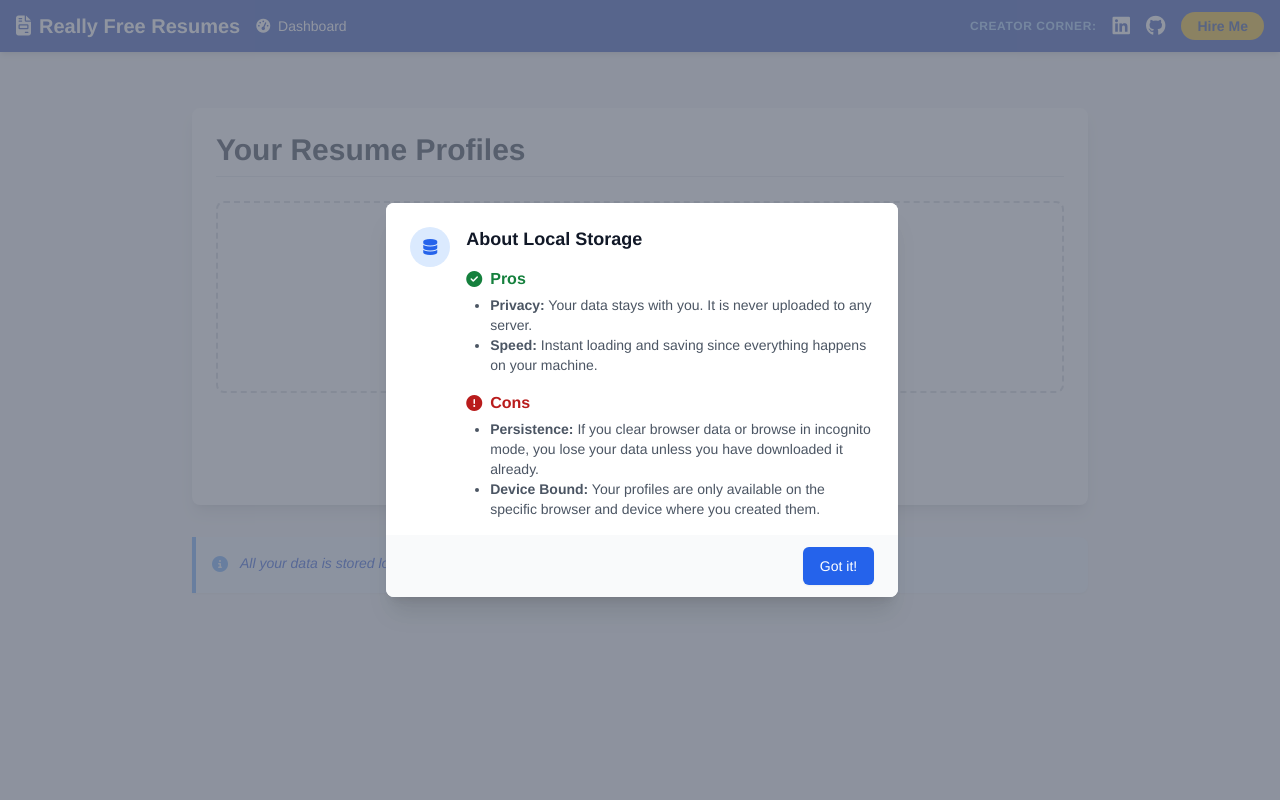
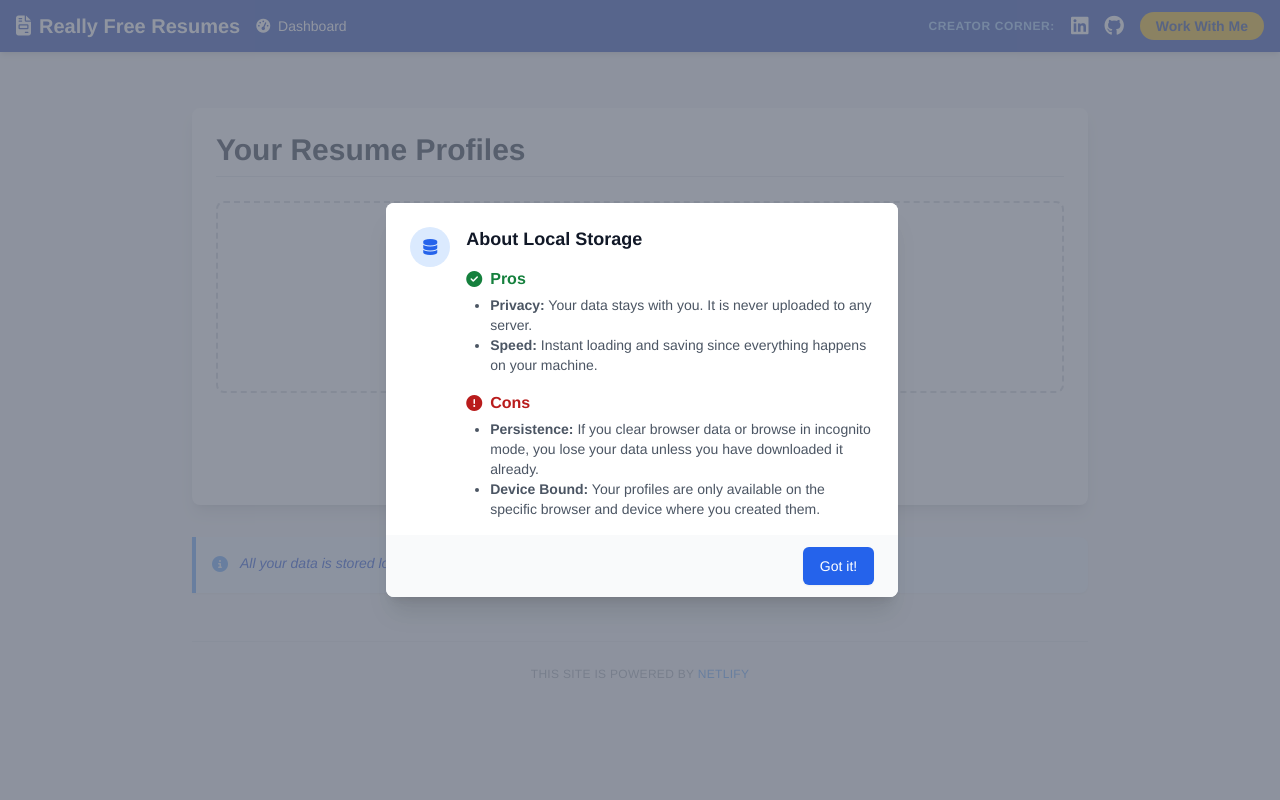
Before and after one commit to jawacompu10/simple_web_resume, a FastAPI app: page / in a window 1280 px wide. Run offline with FastAPI, Linux system fonts and the light colour scheme; some web fonts are replaced.

Commit message:
docs: add Netlify compliance footer and update Work With Me button

```diff
--- a/templates/base.html
+++ b/templates/base.html
@@ -45,7 +45,7 @@
                     <i class="fa-brands fa-github text-xl"></i>
                 </a>
                 <button @click="showContactModal = true" class="bg-yellow-500 hover:bg-yellow-400 text-blue-900 font-bold py-1 px-4 rounded-full transition-all transform hover:scale-105 text-sm">
-                    Hire Me
+                    Work With Me
                 </button>
             </div>
         </div>
--- a/templates/dashboard.html
+++ b/templates/dashboard.html
@@ -93,6 +93,13 @@
 
         {% include 'partials/storage_info_modal.html' %}
     </div>
+
+    <!-- Compliance Footer -->
+    <footer class="mt-12 py-6 text-center border-t border-gray-200">
+        <p class="text-xs text-gray-400 font-medium tracking-wide uppercase">
+            This site is powered by <a href="https://www.netlify.com" target="_blank" class="text-blue-400 hover:text-blue-600 transition-colors">Netlify</a>
+        </p>
+    </footer>
 </div>
 {% endblock %}
 
--- a/templates/partials/contact_modal.html
+++ b/templates/partials/contact_modal.html
@@ -25,6 +25,8 @@
              x-transition:leave-start="opacity-100 translate-y-0 sm:scale-100"
              x-transition:leave-end="opacity-0 translate-y-4 sm:translate-y-0 sm:scale-95"
              class="inline-block align-bottom bg-white rounded-lg text-left overflow-hidden shadow-xl transform transition-all sm:my-8 sm:align-middle sm:max-w-lg sm:w-full">
+
+            <form action="https://formspree.io/f/xgonklyn" method="POST">
                 <div class="bg-white px-4 pt-5 pb-4 sm:p-6 sm:pb-4">
                     <div class="sm:flex sm:items-start">
                         <div class="mx-auto flex-shrink-0 flex items-center justify-center h-12 w-12 rounded-full bg-blue-100 sm:mx-0 sm:h-10 sm:w-10">
@@ -36,29 +38,30 @@
                             </h3>
                             <div class="mt-4 space-y-4">
                                 <div>
-                                <label for="name" class="block text-sm font-medium text-gray-700">Name</label>
-                                <input type="text" name="name" id="name" class="mt-1 block w-full border border-gray-300 rounded-md shadow-sm py-2 px-3 focus:outline-none focus:ring-blue-500 focus:border-blue-500 sm:text-sm">
+                                    <label for="contact-name" class="block text-sm font-medium text-gray-700">Name</label>
+                                    <input type="text" name="name" id="contact-name" required class="mt-1 block w-full border border-gray-300 rounded-md shadow-sm py-2 px-3 focus:outline-none focus:ring-blue-500 focus:border-blue-500 sm:text-sm">
                                 </div>
                                 <div>
-                                <label for="email" class="block text-sm font-medium text-gray-700">Email</label>
-                                <input type="email" name="email" id="email" class="mt-1 block w-full border border-gray-300 rounded-md shadow-sm py-2 px-3 focus:outline-none focus:ring-blue-500 focus:border-blue-500 sm:text-sm">
+                                    <label for="contact-email" class="block text-sm font-medium text-gray-700">Email</label>
+                                    <input type="email" name="email" id="contact-email" required class="mt-1 block w-full border border-gray-300 rounded-md shadow-sm py-2 px-3 focus:outline-none focus:ring-blue-500 focus:border-blue-500 sm:text-sm">
                                 </div>
                                 <div>
-                                <label for="message" class="block text-sm font-medium text-gray-700">Message</label>
-                                <textarea id="message" name="message" rows="4" class="mt-1 block w-full border border-gray-300 rounded-md shadow-sm py-2 px-3 focus:outline-none focus:ring-blue-500 focus:border-blue-500 sm:text-sm"></textarea>
+                                    <label for="contact-message" class="block text-sm font-medium text-gray-700">Message</label>
+                                    <textarea id="contact-message" name="message" rows="4" required class="mt-1 block w-full border border-gray-300 rounded-md shadow-sm py-2 px-3 focus:outline-none focus:ring-blue-500 focus:border-blue-500 sm:text-sm"></textarea>
                                 </div>
                             </div>
                         </div>
                     </div>
                 </div>
                 <div class="bg-gray-50 px-4 py-3 sm:px-6 sm:flex sm:flex-row-reverse">
-                <button type="button" @click="showContactModal = false; alert('Thanks! (This is a demo, no message was sent)')" class="w-full inline-flex justify-center rounded-md border border-transparent shadow-sm px-4 py-2 bg-blue-600 text-base font-medium text-white hover:bg-blue-700 focus:outline-none focus:ring-2 focus:ring-offset-2 focus:ring-blue-500 sm:ml-3 sm:w-auto sm:text-sm">
+                    <button type="submit" class="w-full inline-flex justify-center rounded-md border border-transparent shadow-sm px-4 py-2 bg-blue-600 text-base font-medium text-white hover:bg-blue-700 focus:outline-none focus:ring-2 focus:ring-offset-2 focus:ring-blue-500 sm:ml-3 sm:w-auto sm:text-sm">
                         Send Message
                     </button>
                     <button type="button" @click="showContactModal = false" class="mt-3 w-full inline-flex justify-center rounded-md border border-gray-300 shadow-sm px-4 py-2 bg-white text-base font-medium text-gray-700 hover:bg-gray-50 focus:outline-none focus:ring-2 focus:ring-offset-2 focus:ring-blue-500 sm:mt-0 sm:ml-3 sm:w-auto sm:text-sm">
                         Cancel
                     </button>
                 </div>
+            </form>
         </div>
     </div>
 </div>
```
Also changed, not shown: tests/test_creator_corner.py (+2 -2 lines). Lines whose indentation alone changed are shown as unchanged.
